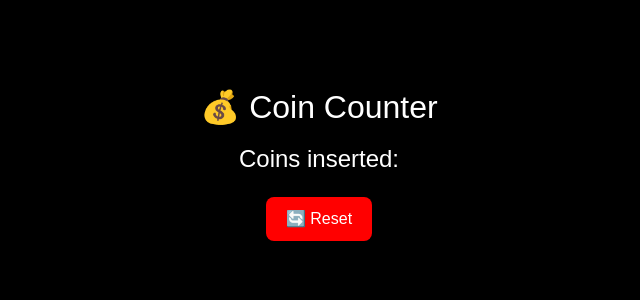
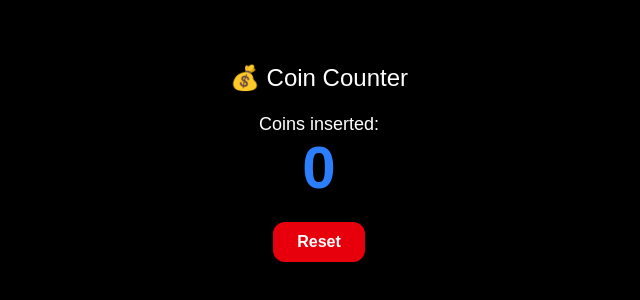
Before and after one commit to Shane-kssandra/coindashboard, a Next.js app: page / in a window 1280 px wide. Shown: the part 238-538 px from the top of the page, without its empty margins (321-961 px from the left). Built offline with nearby package versions, Linux system fonts and the light colour scheme.

Commit message:
update coin counter with reset button

```diff
--- a/app/api/data/route.js
+++ b/app/api/data/route.js
@@ -1,10 +1,12 @@
 // app/api/data/route.js
 let coinCount = 0;
 
+// GET current coin count
 export async function GET() {
   return Response.json({ coinCount });
 }
 
+// POST new coin count (ESP32 sends here)
 export async function POST(request) {
   try {
     const body = await request.json();
@@ -16,3 +18,9 @@ export async function POST(request) {
     return Response.json({ success: false, error: error.message }, { status: 400 });
   }
 }
+
+// DELETE = reset coin count
+export async function DELETE() {
+  coinCount = 0;
+  return Response.json({ success: true, coinCount });
+}
--- a/app/page.tsx
+++ b/app/page.tsx
@@ -1,64 +1,47 @@
-"use client"
-import { useEffect, useState } from "react";
+"use client";
+import { useState, useEffect } from "react";
 
 export default function Home() {
   const [coinCount, setCoinCount] = useState(0);
 
-  useEffect(() => {
-    async function fetchData() {
+  // Fetch latest coin count from API
+  const fetchCoins = async () => {
     try {
       const res = await fetch("/api/data");
       const data = await res.json();
-        setCoinCount(data.count);
+      setCoinCount(data.coinCount);
     } catch (err) {
-        console.error("Error fetching coin count:", err);
+      console.error("Error fetching coins:", err);
     }
+  };
+
+  // Reset coins (DELETE request)
+  const resetCoins = async () => {
+    try {
+      await fetch("/api/data", { method: "DELETE" });
+      setCoinCount(0);
+    } catch (err) {
+      console.error("Error resetting coins:", err);
     }
+  };
 
-    fetchData();
-    const interval = setInterval(fetchData, 2000);
+  // Poll every 2s
+  useEffect(() => {
+    fetchCoins();
+    const interval = setInterval(fetchCoins, 2000);
     return () => clearInterval(interval);
   }, []);
 
-  async function resetCounter() {
-    try {
-      const res = await fetch("/api/data", { method: "DELETE" });
-      const data = await res.json();
-      setCoinCount(data.count); // should reset to 0
-    } catch (err) {
-      console.error("Error resetting counter:", err);
-    }
-  }
-
   return (
-    <div style={{
-      backgroundColor: "black",
-      minHeight: "100vh",
-      display: "flex",
-      flexDirection: "column",
-      alignItems: "center",
-      justifyContent: "center",
-      color: "white"
-    }}>
-      <h1 style={{ fontSize: "2rem" }}>💰 Coin Counter</h1>
-      <p style={{ fontSize: "1.5rem", marginTop: "10px" }}>Coins inserted:</p>
-      <p style={{ fontSize: "3rem", fontWeight: "bold", color: "blue" }}>
-        {coinCount}
-      </p>
+    <div className="flex flex-col items-center justify-center min-h-screen bg-black text-white">
+      <h1 className="text-2xl mb-4">💰 Coin Counter</h1>
+      <p className="text-lg">Coins inserted:</p>
+      <h2 className="text-6xl font-bold text-blue-500">{coinCount}</h2>
       <button
-        onClick={resetCounter}
-        style={{
-          marginTop: "20px",
-          padding: "10px 20px",
-          fontSize: "1rem",
-          borderRadius: "8px",
-          backgroundColor: "red",
-          color: "white",
-          border: "none",
-          cursor: "pointer"
-        }}
+        onClick={resetCoins}
+        className="mt-6 px-6 py-2 rounded-xl bg-red-600 hover:bg-red-700 text-white font-bold"
       >
-        🔄 Reset
+        Reset
       </button>
     </div>
   );
```
Lines whose indentation alone changed are shown as unchanged.
